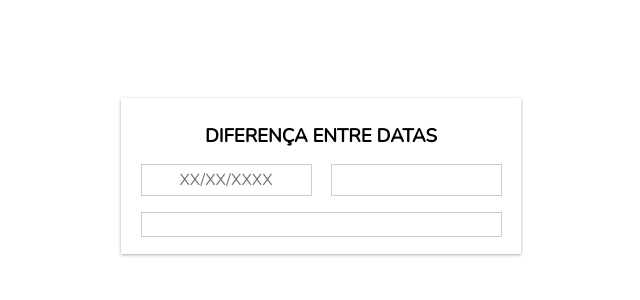
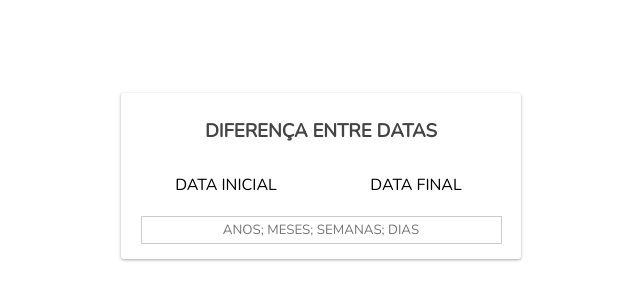
Before and after one commit to russo97/date_difference, a Vue app: page / in a window 1280 px wide. Shown: the part 224-524 px from the top of the page, without its empty margins (319-959 px from the left). Built offline with nearby package versions, Linux system fonts and the light colour scheme.

Commit message:
feat: adicionado set SCSS, floating label nos inputs de data

```diff
--- a/public/index.html
+++ b/public/index.html
@@ -5,8 +5,6 @@
     <meta http-equiv="X-UA-Compatible" content="IE=edge" />
     <meta name="viewport" content="width=device-width, initial-scale=1.0" />
     <link rel="stylesheet" href="css/styles.css" />
-    <!-- <link rel="preconnect" href="https://fonts.gstatic.com"> -->
-    <!-- <link href="https://fonts.googleapis.com/css2?family=Nunito:wght@300&display=swap" rel="stylesheet"> -->
     <title>Date Difference</title>
   </head>
   <body>
--- a/src/App.vue
+++ b/src/App.vue
@@ -4,16 +4,18 @@
 
     <div class="date_inputs">
       <div class="date_input">
-        <input type="text" inputmode="tel" placeholder="XX/XX/XXXX" />
+        <input type="text" id="dataInicial" inputmode="tel" required />
+        <label for="dataInicial">Data inicial</label>
       </div>
 
       <div class="date_input">
-        <input type="text" inputmode="tel" />
+        <input type="text" id="dataFinal" inputmode="tel" required />
+        <label for="dataFinal">Data final</label>
       </div>
     </div>
 
     <div class="date_result">
-      <input type="text" readonly />
+      <input type="text" placeholder="anos; meses; semanas; dias" readonly />
     </div>
   </main>
 </template>
@@ -25,23 +27,26 @@
 </script>
 
 <style lang="scss">
+  @import './utils/scss/global.scss';
+
   main#container {
     width: 90%;
     height: auto;
+    max-width: 400px;
     padding: 12px 5px;
-    max-width: 400px;
     background-color: #fff;
     box-shadow: 0 1px 3px #aaa;
 
-    display: flex;
-    align-items: center;
+    @extend %flex-center;
     flex-direction: column;
-    justify-content: center;
+    @include border-radius(3px);
 
     h1.title {
+      color: #444;
       padding: 13px 0;
       font-size: 14pt;
       text-align: center;
+      margin-bottom: 10px;
       text-transform: uppercase;
       font-family: 'Nunito', sans-serif;
     }
@@ -50,25 +55,46 @@
       width: 100%;
       padding: 5px;
 
-      display: flex;
-      align-items: center;
-      justify-content: space-around;
+      @extend %flex-spacearound-center;
 
       .date_input {
         width: 50%;
         height: 25px;
+        position: relative;
+        @extend %flex-center;
 
-        display: flex;
-        align-items: center;
-        justify-content: center;
-
+        label,
         input {
           width: 90%;
           font-size: 12pt;
+          text-align: center;
+          touch-action: manipulation;
+        }
+
+        label {
+          cursor: pointer;
+          padding: 6px 4px;
+          overflow: hidden;
+          position: absolute;
+          white-space: nowrap;
+          text-overflow: ellipsis;
+          text-transform: uppercase;
+          transition: .2s ease-in-out;
+          font-family: 'Nunito', sans-serif;
+        }
+
+        input {
+          border: none;
           padding: 4px 4px;
-          text-align: center;
-          border: solid 1px #ccc;
           font-family: 'Nunito', sans-serif;
+
+          &:focus ~ label,
+          &:valid ~ label {
+            opacity: .7;
+            font-size: 10pt;
+            transform-origin: center bottom;
+            transform: translate(0, -20px) scale(.8);
+          }
         }
       }
     }
@@ -86,7 +112,11 @@
       input {
         width: 95%;
         padding: 4px 0;
+        font-size: 10pt;
+        text-align: center;
         border: solid 1px #ccc;
+        text-transform: uppercase;
+        font-family: 'Nunito', sans-serif;
       }
     }
   }
--- /dev/null
+++ b/src/utils/scss/global.scss
@@ -0,0 +1,24 @@
+
+@mixin border-radius ($radius) {
+  -webkit-border-radius: $radius;
+     -moz-border-radius: $radius;
+      -ms-border-radius: $radius;
+       -o-border-radius: $radius;
+          border-radius: $radius;
+}
+
+%flex {
+  display: flex;
+}
+
+%flex-center {
+  @extend %flex;
+  align-items: center;
+  justify-content: center;
+}
+
+%flex-spacearound-center {
+  @extend %flex;
+  align-items: center;
+  justify-content: space-around;
+}
```
